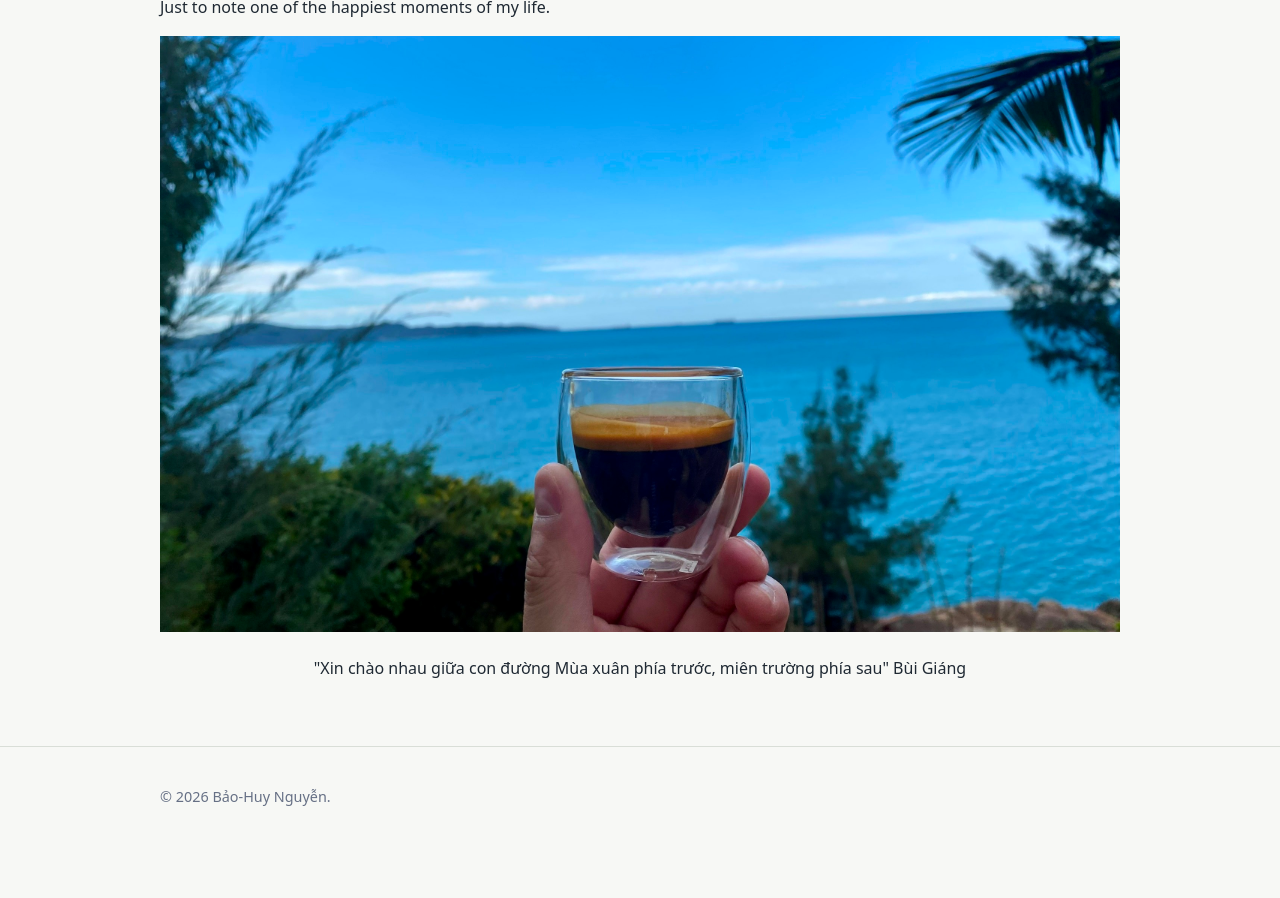
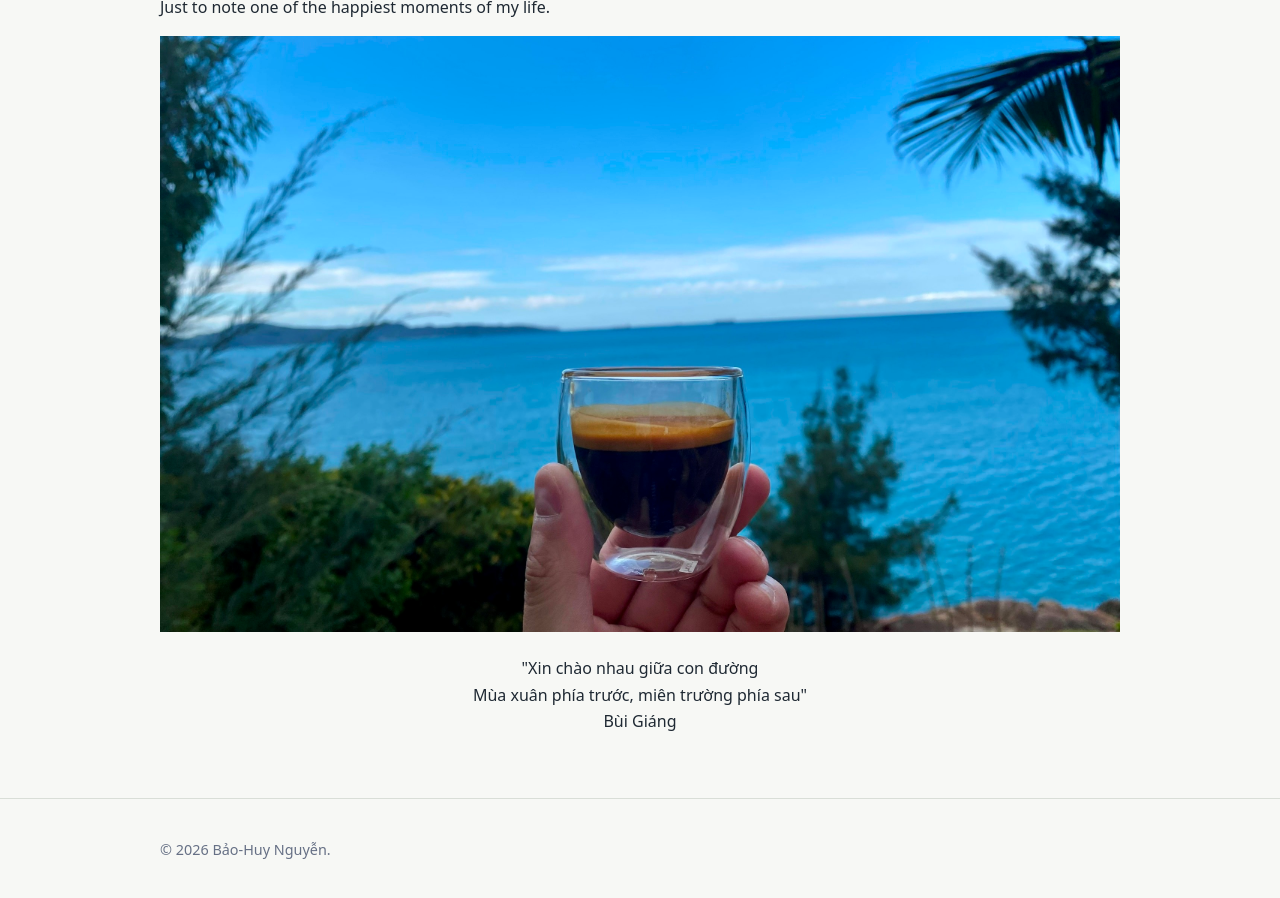
Before and after one commit to baohuynguyen/baohuynguyen.github.io, a Jekyll site: the page built from index.md, in a window 1280 px wide and 900 px high, scrolled down 927 px. Built offline with Jekyll 4.4.1, drawn with Linux system fonts in a browser that asks for light colours; before the commit the page ends 1774 px from its top, so only the background shows below that; some of the changed text lies outside the part shown.

```diff
--- a/index.md
+++ b/index.md
@@ -3,7 +3,7 @@ layout: default
 title: About
 ---
 
-# Bảo-Huy NGUYỄN
+# NGUYỄN Bảo-Huy
 
 <div class="profile">
   <img src="{{ '/assets/img/profile.jpg' | relative_url }}" alt="Bảo-Huy Nguyễn">
@@ -47,9 +47,7 @@ Just to note one of the happiest moments of my life.
 <img src="/assets/img/coffeeQuyNhon.jpg" alt="Activities banner" style="width:100%; height:auto;">
 
 <p style="text-align: center;">
-  "Xin chào nhau giữa con đường
-
-Mùa xuân phía trước, miên trường phía sau"
-
+  "Xin chào nhau giữa con đường <br>
+Mùa xuân phía trước, miên trường phía sau" <br>
 Bùi Giáng
 </p>
```
